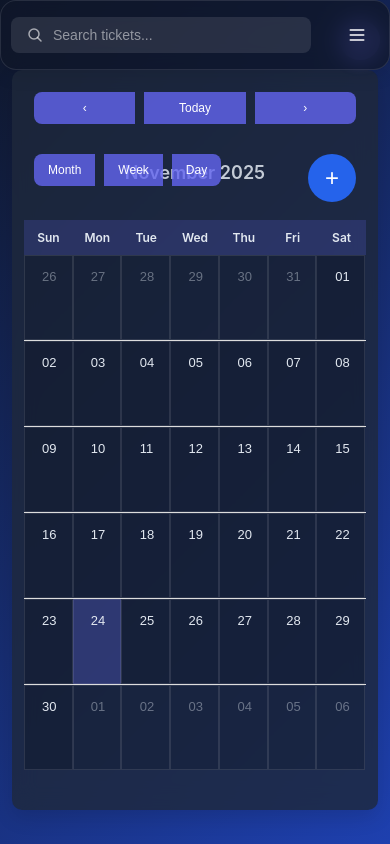
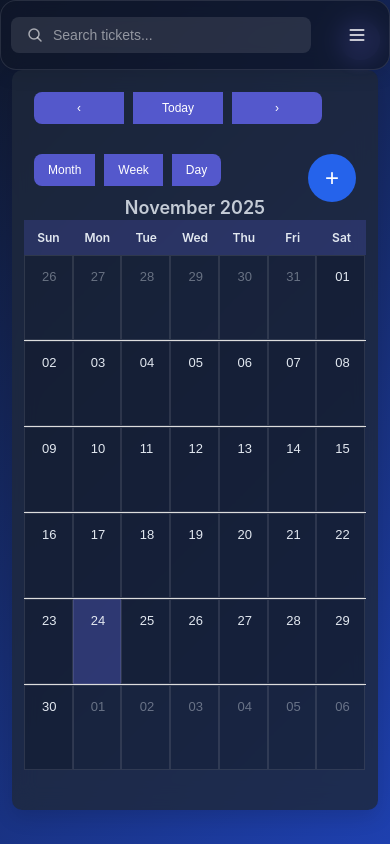
Before and after one commit to markh55/ticket-system, a React (Create React App) app in the folder frontend/: page /calendar in a window 390 px wide. Built offline with nearby package versions, Linux system fonts and the light colour scheme.

Commit message:
updated calendar view mobile

```diff
--- a/frontend/src/components/Calendar/Calendar.css
+++ b/frontend/src/components/Calendar/Calendar.css
@@ -319,11 +319,11 @@
     border-radius: 12px;
   }
 
-  /* Toolbar adjustments - FIX OVERLAP */
+  /* Toolbar adjustments */
   .rbc-toolbar {
     display: flex !important;
     flex-direction: column !important;
-    gap: 12px;
+    gap: 16px;
     padding: 14px 10px;
     margin-bottom: 20px;
     flex-wrap: nowrap;
@@ -333,10 +333,11 @@
   /* Navigation buttons (< Today >) - stays at top */
   .rbc-toolbar .rbc-btn-group:first-child {
     order: 1;
-    width: 100%;
+    width: auto;
     display: flex;
-    justify-content: center;
+    justify-content: flex-start !important;
     gap: 10px;
+    margin-bottom: 2px;
   }
 
   /* View buttons (Month Week Day) - goes second */
@@ -346,24 +347,18 @@
     display: flex;
     justify-content: center;
     gap: 10px;
+    margin-bottom: 2px;
   }
 
-  /* Date label (November 2025) - goes LAST/BOTTOM */
+  /* Date label (November 2025) - goes LAST/BOTTOM with space above */
   .rbc-toolbar .rbc-toolbar-label {
     order: 3;
     font-size: 18px !important;
     font-weight: 600 !important;
     text-align: center;
     width: 100%;
-    margin: 8px 0 0 0;
-  }
-  d,
-  .rbc-toolbar > div:last-child {
-    order: 1;
-    width: 100%;
-    display: flex;
-    justify-content: center;
-    margin-top: 0;
+    margin: 35px 0 0 0 !important;
+    padding-top: 8px;
   }
 
   .rbc-btn-group {
@@ -375,9 +370,9 @@
 
   .rbc-btn-group button {
     padding: 10px 16px !important;
-    font-size: 13px !important;
+    font-size: 10px !important;
     flex: 1;
-    max-width: 110px;
+    max-width: 90px;
   }
 
   .add-event-btn {
```
Also changed, not shown: 1 other file (tests, documents, lock files or other folders).
